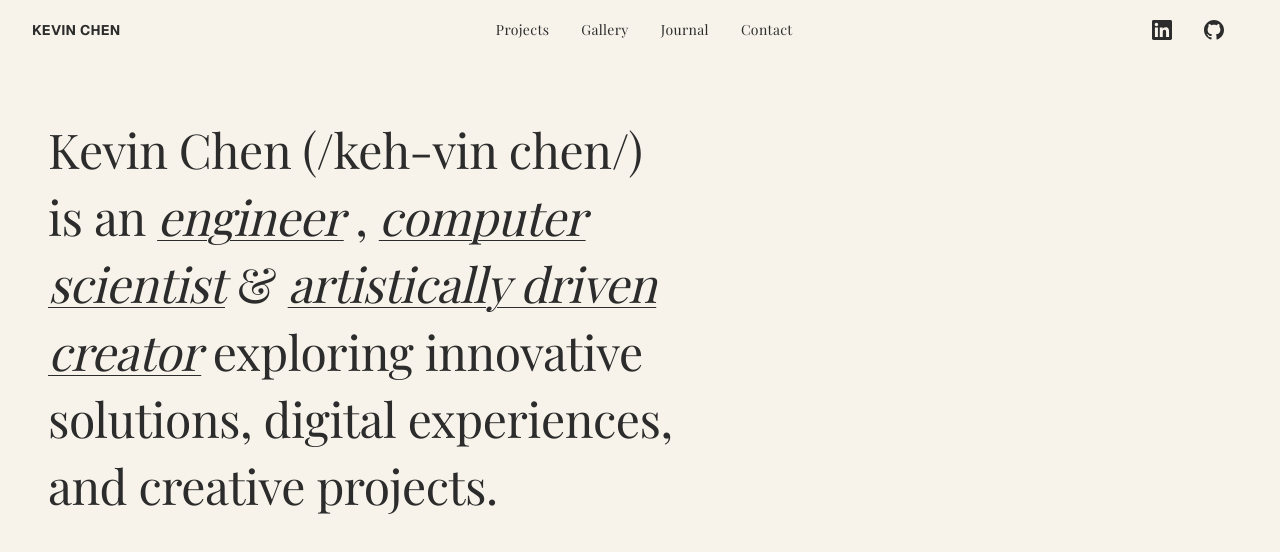
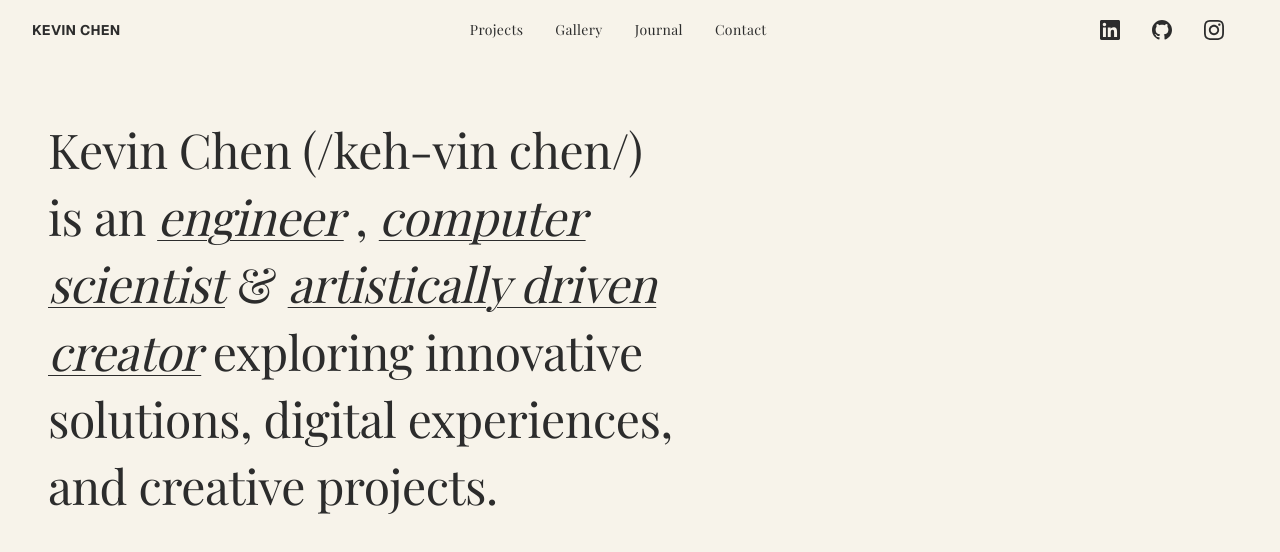
Before and after one commit to KevinChen2211/personal-portfolio, a Next.js app: page / in a window 1280 px wide. Shown: the top 552 px of the page. Built offline with nearby package versions, Linux system fonts and the light colour scheme.

Commit message:
include insta as a contact

```diff
--- a/app/page.tsx
+++ b/app/page.tsx
@@ -131,6 +131,21 @@
               <path d="M12 0c-6.626 0-12 5.373-12 12 0 5.302 3.438 9.8 8.207 11.387.599.111.793-.261.793-.577v-2.234c-3.338.726-4.033-1.416-4.033-1.416-.546-1.387-1.333-1.756-1.333-1.756-1.089-.745.083-.729.083-.729 1.205.084 1.839 1.237 1.839 1.237 1.07 1.834 2.807 1.304 3.492.997.107-.775.418-1.305.762-1.604-2.665-.305-5.467-1.334-5.467-5.931 0-1.311.469-2.381 1.236-3.221-.124-.303-.535-1.524.117-3.176 0 0 1.008-.322 3.301 1.23.957-.266 1.983-.399 3.003-.404 1.02.005 2.047.138 3.006.404 2.291-1.552 3.297-1.23 3.297-1.23.653 1.653.242 2.874.118 3.176.77.84 1.235 1.911 1.235 3.221 0 4.609-2.807 5.624-5.479 5.921.43.372.823 1.102.823 2.222v3.293c0 .319.192.694.801.576 4.765-1.589 8.199-6.086 8.199-11.386 0-6.627-5.373-12-12-12z" />
             </svg>
           </a>
+          <a
+            href="https://www.instagram.com/kewinchen_/"
+            target="_blank"
+            rel="noreferrer"
+            className="hover:opacity-70 transition-opacity inline-block"
+            aria-label="Instagram"
+          >
+            <svg
+              viewBox="0 0 24 24"
+              fill="currentColor"
+              style={{ color: textColor, width: "20px", height: "20px" }}
+            >
+              <path d="M12 2.163c3.204 0 3.584.012 4.85.07 3.252.148 4.771 1.691 4.919 4.919.058 1.265.069 1.645.069 4.849 0 3.205-.012 3.584-.069 4.849-.149 3.225-1.664 4.771-4.919 4.919-1.266.058-1.644.07-4.85.07-3.204 0-3.584-.012-4.849-.07-3.26-.149-4.771-1.699-4.919-4.92-.058-1.265-.07-1.644-.07-4.849 0-3.204.013-3.583.07-4.849.149-3.227 1.664-4.771 4.919-4.919 1.266-.057 1.645-.069 4.849-.069zm0-2.163c-3.259 0-3.667.014-4.947.072-4.358.2-6.78 2.618-6.98 6.98-.059 1.281-.073 1.689-.073 4.948 0 3.259.014 3.668.072 4.948.2 4.358 2.618 6.78 6.98 6.98 1.281.058 1.689.072 4.948.072 3.259 0 3.668-.014 4.948-.072 4.354-.2 6.782-2.618 6.979-6.98.059-1.28.073-1.689.073-4.948 0-3.259-.014-3.667-.072-4.947-.196-4.354-2.617-6.78-6.979-6.98-1.281-.059-1.69-.073-4.949-.073zm0 5.838c-3.403 0-6.162 2.759-6.162 6.162s2.759 6.163 6.162 6.163 6.162-2.759 6.162-6.163c0-3.403-2.759-6.162-6.162-6.162zm0 10.162c-2.209 0-4-1.79-4-4 0-2.209 1.791-4 4-4s4 1.791 4 4c0 2.21-1.791 4-4 4zm6.406-11.845c-.796 0-1.441.645-1.441 1.44s.645 1.44 1.441 1.44c.795 0 1.439-.645 1.439-1.44s-.644-1.44-1.439-1.44z" />
+            </svg>
+          </a>
         </div>
       </header>
 
@@ -204,6 +219,21 @@
                   <path d="M12 0c-6.626 0-12 5.373-12 12 0 5.302 3.438 9.8 8.207 11.387.599.111.793-.261.793-.577v-2.234c-3.338.726-4.033-1.416-4.033-1.416-.546-1.387-1.333-1.756-1.333-1.756-1.089-.745.083-.729.083-.729 1.205.084 1.839 1.237 1.839 1.237 1.07 1.834 2.807 1.304 3.492.997.107-.775.418-1.305.762-1.604-2.665-.305-5.467-1.334-5.467-5.931 0-1.311.469-2.381 1.236-3.221-.124-.303-.535-1.524.117-3.176 0 0 1.008-.322 3.301 1.23.957-.266 1.983-.399 3.003-.404 1.02.005 2.047.138 3.006.404 2.291-1.552 3.297-1.23 3.297-1.23.653 1.653.242 2.874.118 3.176.77.84 1.235 1.911 1.235 3.221 0 4.609-2.807 5.624-5.479 5.921.43.372.823 1.102.823 2.222v3.293c0 .319.192.694.801.576 4.765-1.589 8.199-6.086 8.199-11.386 0-6.627-5.373-12-12-12z" />
                 </svg>
               </a>
+              <a
+                href="https://www.instagram.com/kewinchen_/"
+                target="_blank"
+                rel="noreferrer"
+                className="w-4 h-4"
+                aria-label="Instagram"
+              >
+                <svg
+                  viewBox="0 0 24 24"
+                  fill="currentColor"
+                  style={{ color: textColor }}
+                >
+                  <path d="M12 2.163c3.204 0 3.584.012 4.85.07 3.252.148 4.771 1.691 4.919 4.919.058 1.265.069 1.645.069 4.849 0 3.205-.012 3.584-.069 4.849-.149 3.225-1.664 4.771-4.919 4.919-1.266.058-1.644.07-4.85.07-3.204 0-3.584-.012-4.849-.07-3.26-.149-4.771-1.699-4.919-4.92-.058-1.265-.07-1.644-.07-4.849 0-3.204.013-3.583.07-4.849.149-3.227 1.664-4.771 4.919-4.919 1.266-.057 1.645-.069 4.849-.069zm0-2.163c-3.259 0-3.667.014-4.947.072-4.358.2-6.78 2.618-6.98 6.98-.059 1.281-.073 1.689-.073 4.948 0 3.259.014 3.668.072 4.948.2 4.358 2.618 6.78 6.98 6.98 1.281.058 1.689.072 4.948.072 3.259 0 3.668-.014 4.948-.072 4.354-.2 6.782-2.618 6.979-6.98.059-1.28.073-1.689.073-4.948 0-3.259-.014-3.667-.072-4.947-.196-4.354-2.617-6.78-6.979-6.98-1.281-.059-1.69-.073-4.949-.073zm0 5.838c-3.403 0-6.162 2.759-6.162 6.162s2.759 6.163 6.162 6.163 6.162-2.759 6.162-6.163c0-3.403-2.759-6.162-6.162-6.162zm0 10.162c-2.209 0-4-1.79-4-4 0-2.209 1.791-4 4-4s4 1.791 4 4c0 2.21-1.791 4-4 4zm6.406-11.845c-.796 0-1.441.645-1.441 1.44s.645 1.44 1.441 1.44c.795 0 1.439-.645 1.439-1.44s-.644-1.44-1.439-1.44z" />
+                </svg>
+              </a>
             </div>
           </nav>
         </div>
```
